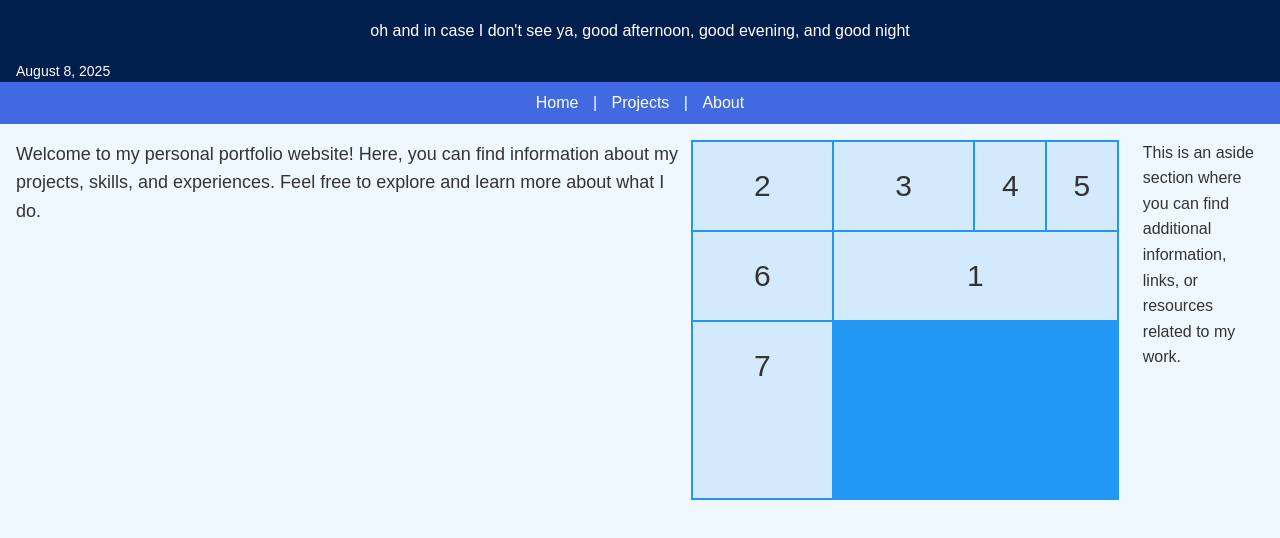
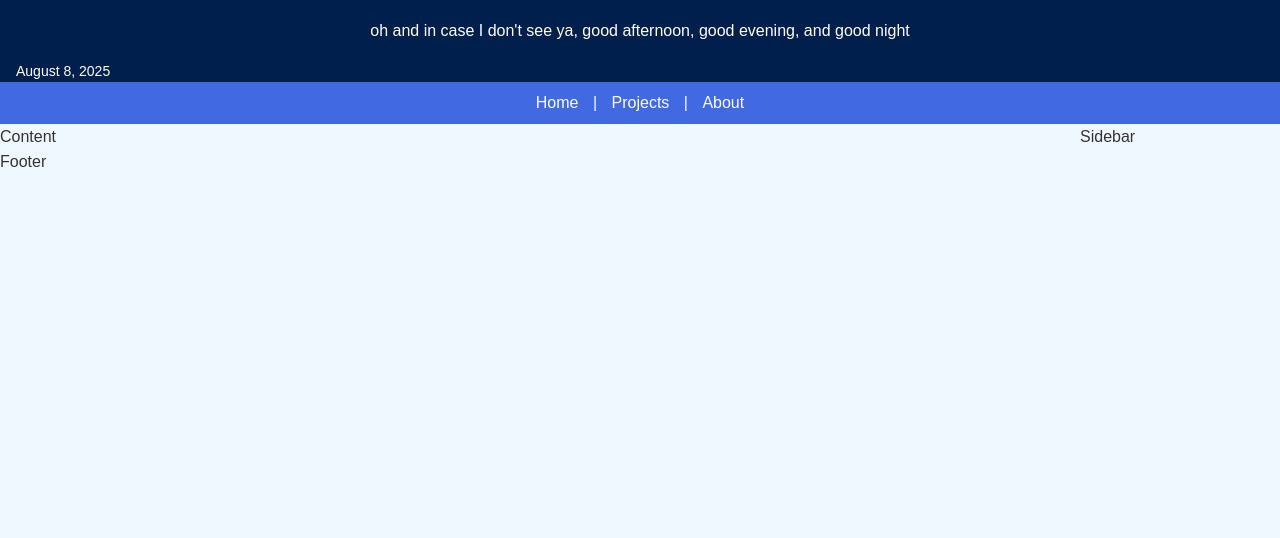
Before and after one commit to MaksimDmitriev/Personal-Portfolio-Website, a plain HTML site: page index.html in a window 1280 px wide. Shown: the part 92-630 px from the top of the page. Drawn offline with Linux system fonts and the light colour scheme.

Commit message:
use CSS flex grid - WIP

```diff
--- a/css/styles.css
+++ b/css/styles.css
@@ -4,9 +4,18 @@ body {
   line-height: 1.6;
   background-color: #f0f8ff;
   color: #333;
+  display: grid;
+  grid-template-areas:
+    "header header"
+    "nav    nav"
+    "main    aside"
+    "footer footer";
+  grid-template-columns: 1fr 200px;
+  grid-template-rows: auto auto 1fr auto;
 }
 
 header {
+  grid-area: header;
   background-color: #001f4d;
   color: white;
   padding: 1rem 1rem 0rem 1rem;
@@ -23,6 +32,7 @@ header p:last-child {
 }
 
 nav {
+  grid-area: nav;
   background: #4169e1;
   color: white;
   padding: 0.5rem;
@@ -34,66 +44,24 @@ nav a {
   text-decoration: none;
   margin: 0 10px;
 }
-
 main {
-  padding: 1rem;
-  display: flex;
-  flex-direction: column;
+  grid-area: main;
+}
+aside {
+  grid-area: aside;
+}
+footer {
+  grid-area: footer;
 }
 
-section#gallery {
-  margin-inline-end: 1.5rem;
-  display: grid;
-  grid-template-columns: 2fr 2fr 1fr 1fr;
-  grid-template-rows: 1fr 1fr 2fr;
-  grid-gap: 2px;
-  background-color: #2196F3;
-  padding: 2px;
-}
-
-section#gallery > div {
-  background-color: rgba(255, 255, 255, 0.8);
-  text-align: center;
-  padding: 20px 0;
-  font-size: 30px;
-}
-
-.item1 {
-  grid-area: 2 / 2 / span 1 / span 3;
-}
-
-article {
-  font-size: 1.125rem;
-  margin-inline-end: 0.5rem;
-}
-
-/* Tablets (≥ 600px) */
-@media only screen and (min-width: 600px) {
-  main {
-    flex-direction: row;
-  }
-
-  article#intro {
-    width: 55%;
-  }
-
-  section#gallery {
-    width: 35%;
-  }
-
-  aside {
-    width: 10%;
+@media (max-width: 600px) {
+  body {
+    grid-template-areas:
+      "header"
+      "nav"
+      "main"
+      "aside"
+      "footer";
+    grid-template-columns: 1fr;
   }
 }
-
-/* Small laptops and large tablets (≥ 768px) */
-@media only screen and (min-width: 768px) {
-}
-
-/* Desktops (≥ 1024px) */
-@media only screen and (min-width: 1024px) {
-}
-
-/* Large desktops or wide screens (≥ 1280px) */
-@media only screen and (min-width: 1280px) {
-}
--- a/index.html
+++ b/index.html
@@ -15,34 +15,15 @@
       </p>
       <p id="today-date"></p>
     </header>
-
     <nav>
       <a href="#">Home</a> | <a href="#">Projects</a> |
       <a href="#">About</a>
     </nav>
-
     <main>
-      <article id="intro">
-        Welcome to my personal portfolio website! Here, you can find information
-        about my projects, skills, and experiences. Feel free to explore and
-        learn more about what I do.
-      </article>
-
-      <section id="gallery">
-        <div class="item1">1</div>
-        <div class="item2">2</div>
-        <div class="item3">3</div>
-        <div class="item4">4</div>
-        <div class="item5">5</div>
-        <div class="item6">6</div>
-        <div class="item7">7</div>
-      </section>
-
-      <aside>
-        This is an aside section where you can find additional information,
-        links, or resources related to my work.
-      </aside>
+      <article>Content</article>
     </main>
+    <aside>Sidebar</aside>
+    <footer>Footer</footer>
 
     <script src="js/main.js"></script>
   </body>
```
